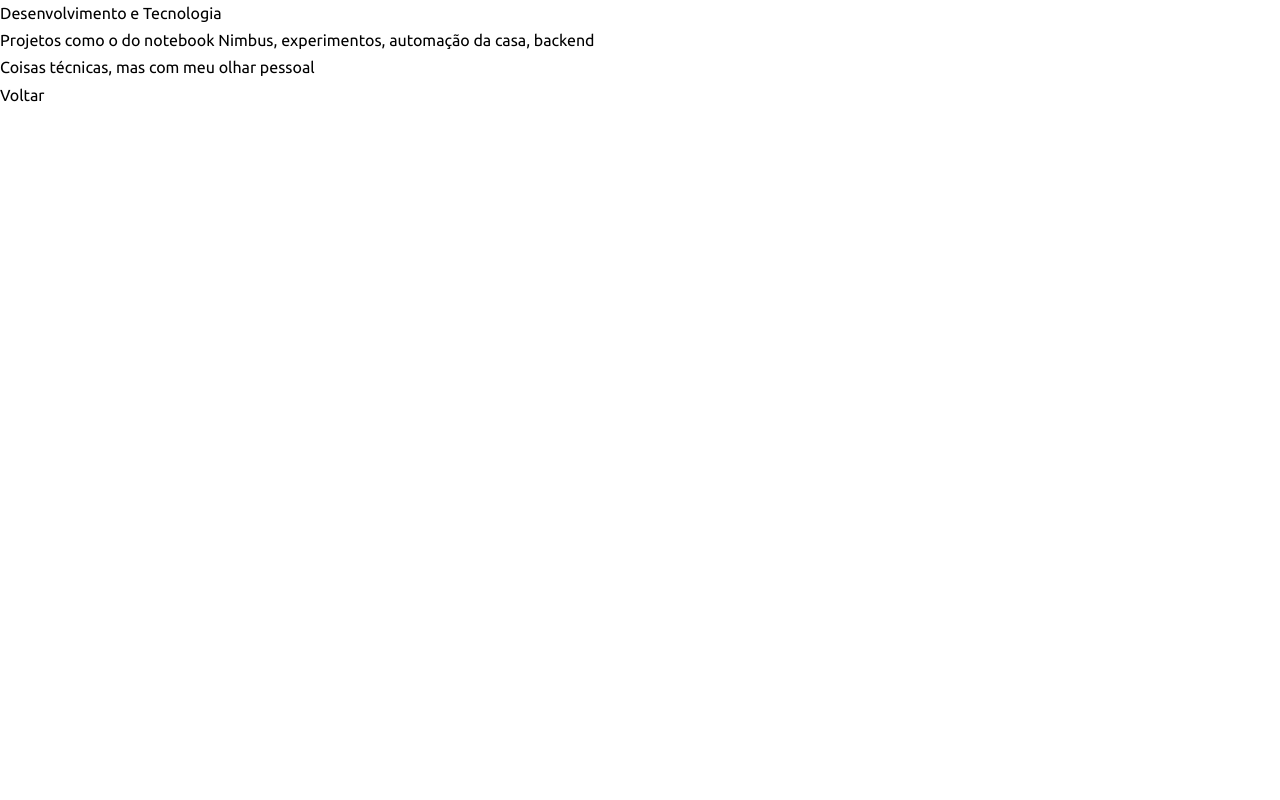
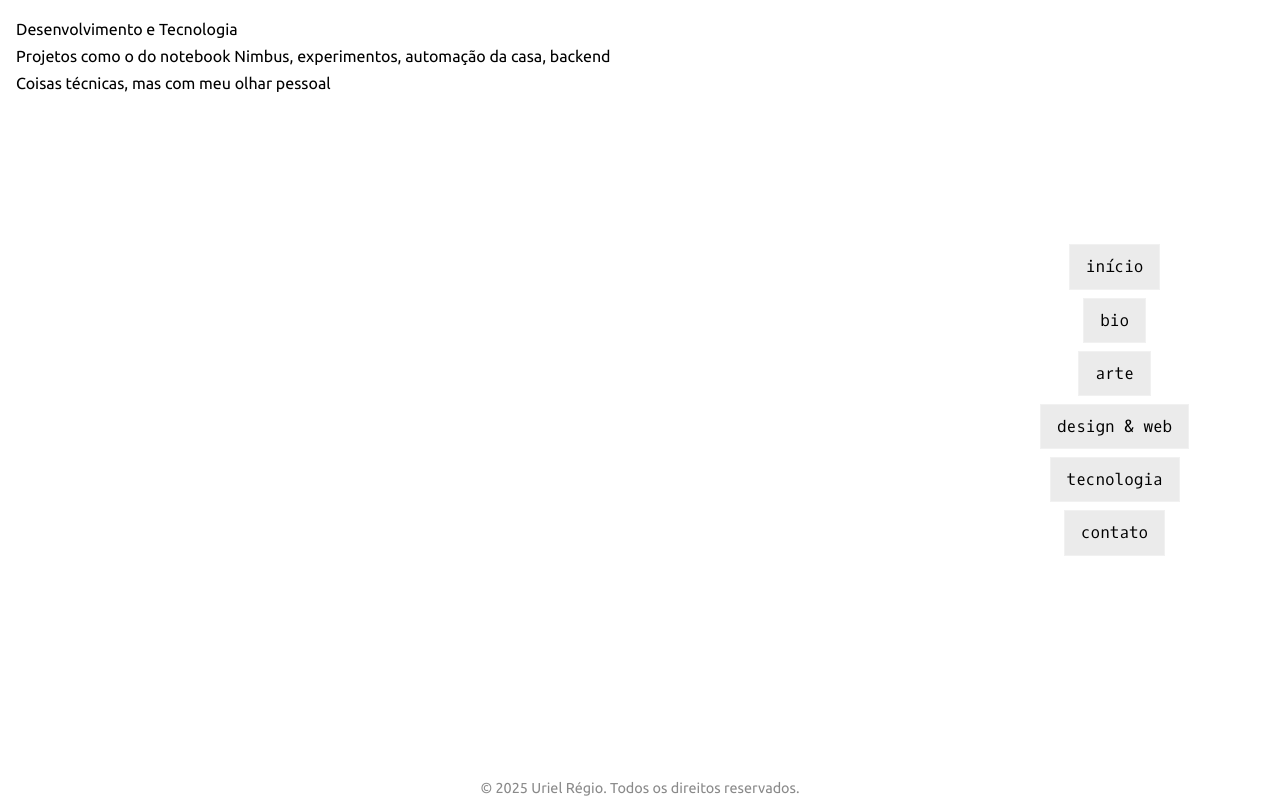
Before and after one commit to urielregio/Portfolio_Uriel-Regio, a plain HTML site: page tecnologia/index.html in a window 1280 px wide. Drawn offline with Linux system fonts and the light colour scheme.

Commit message:
Adiciona menus de navegação e estrutura nas páginas de conteúdo para melhorar a usabilidade

```diff
--- a/tecnologia/index.html
+++ b/tecnologia/index.html
@@ -11,9 +11,37 @@
     <link rel="stylesheet" href="../css/responsive.css">
 </head>
 <body>
-    <h2>Desenvolvimento e Tecnologia</h2>
-    <p>Projetos como o do notebook Nimbus, experimentos, automação da casa, backend</p>
-    <p>Coisas técnicas, mas com meu olhar pessoal</p>
-    <a href="../index.html">Voltar</a>
+    <div class="container">
+
+        <!-- MENU DE NAVEGAÇÃO -->
+        <div class="box-menu">
+            <nav id="menu">
+                <button id="btn-fechar" aria-label="Fechar Menu">✕</button>
+                <ul>
+                    <li><a href="../index.html" class="nav-link">Início</a></li>
+                    <li><a href="../bio/index.html" class="nav-link">Bio</a></li>
+                    <li><a href="../artes-visuais/index.html" class="nav-link">Arte</a></li>
+                    <li><a href="../design-e-web/index.html" class="nav-link">Design & Web</a></li>
+                    <li><a href="../tecnologia/index.html" class="nav-link">Tecnologia</a></li>
+                    <li><a href="../contato/index.html" class="nav-link">Contato</a></li>
+                </ul>
+            </nav>
+            <button id="btn-menu" aria-label="Abrir Menu">☰</button>
+        </div>
+        <div class="box-content">
+            <main>
+                    <h2>Desenvolvimento e Tecnologia</h2>
+                    <p>Projetos como o do notebook Nimbus, experimentos, automação da casa, backend</p>
+                    <p>Coisas técnicas, mas com meu olhar pessoal</p>
+            </main>
+        </div>
+    </div>
+
+    <footer>
+        <p>© 2025 Uriel Régio. Todos os direitos reservados.</p>
+    </footer>
+
+    <!-- JAVASCRIPT -->
+    <script src="../js/script.js" defer></script>
 </body>
 </html>
```
Also changed, not shown: artes-visuais/index.html (+33 -5 lines), bio/index.html (+18 -12 lines), contato/index.html (+33 -4 lines), design-e-web/index.html (+29 -1 lines).
